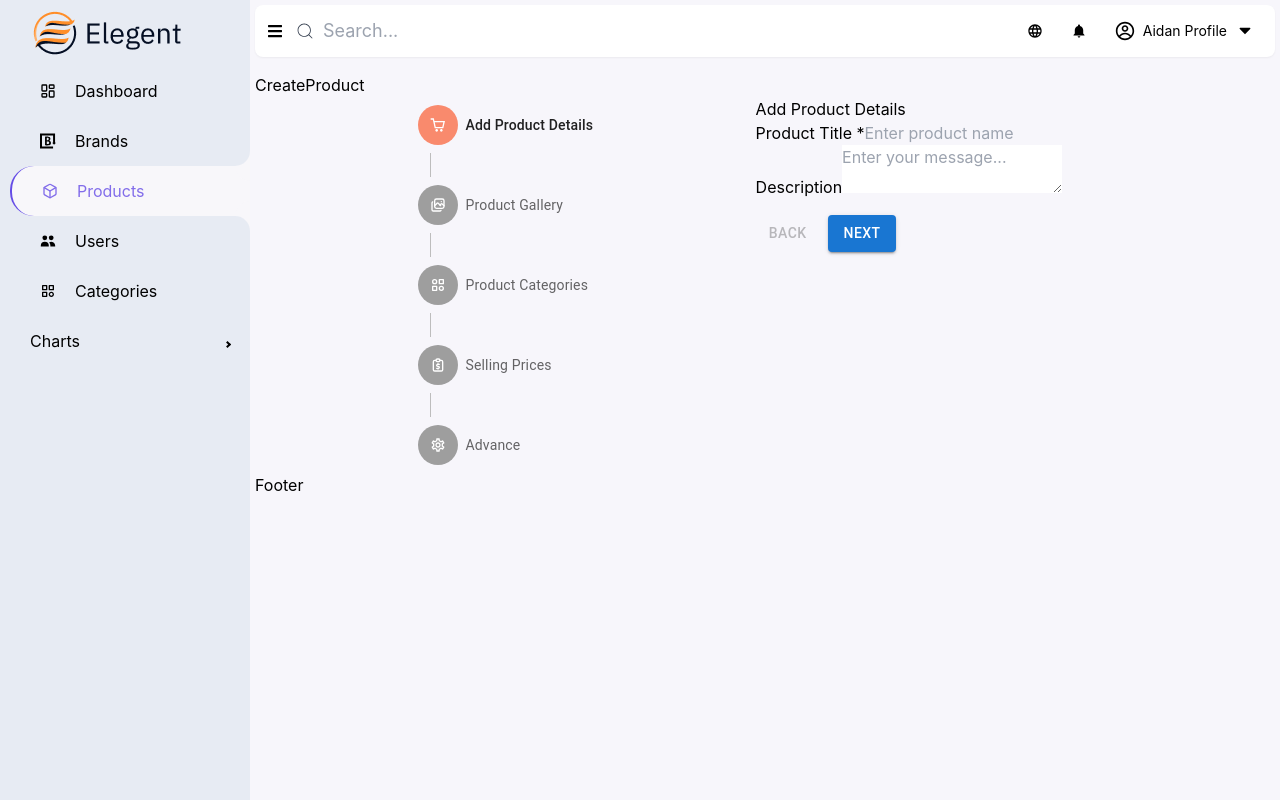
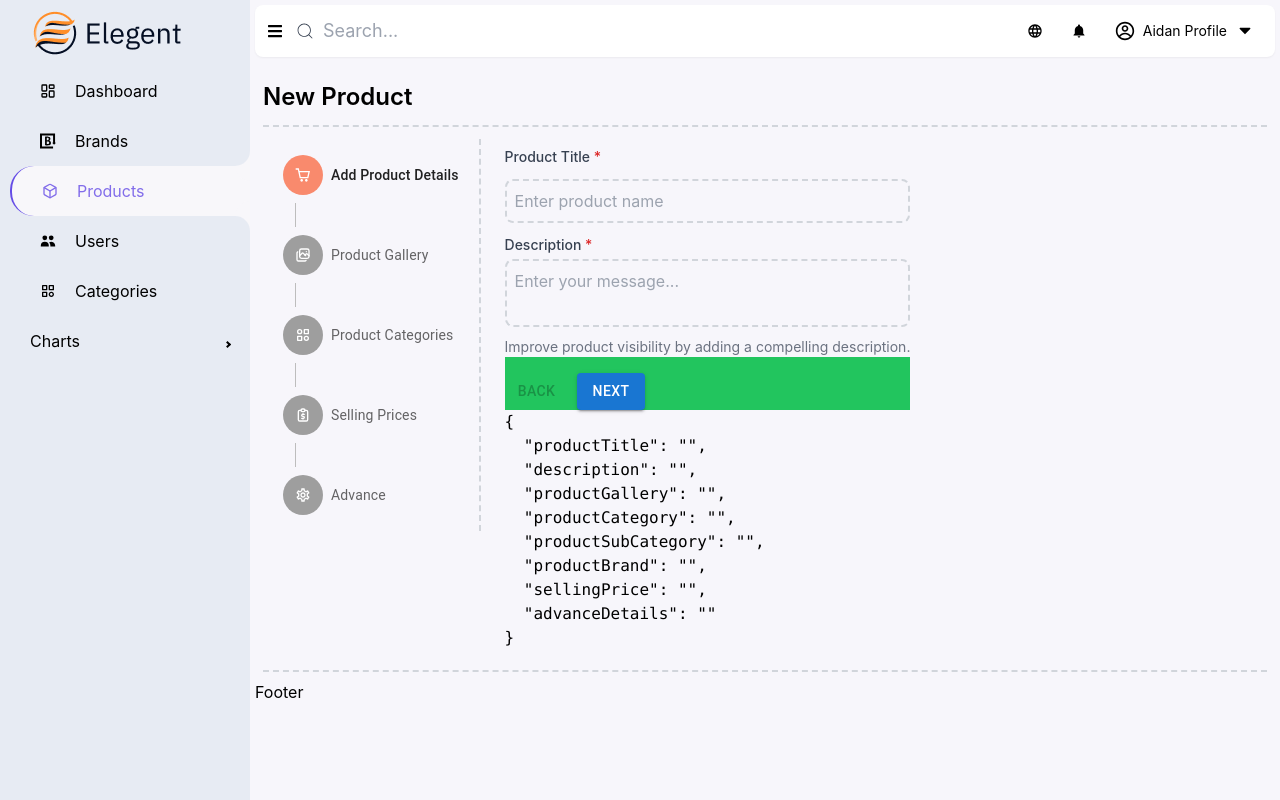
Before and after one commit to menna-ham/DashboardE-com, a React (Create React App) app: page /products/createProduct in a window 1280 px wide. Built offline with nearby package versions, Linux system fonts and the light colour scheme; sample sign-in values are in the browser's storage.

Commit message:
createproduct-stepperForm

```diff
--- a/src/Pages/Products/CreateProduct/CreateProduct.tsx
+++ b/src/Pages/Products/CreateProduct/CreateProduct.tsx
@@ -5,8 +5,8 @@ import StepperTest from './StepperTest.tsx';
 
 const CreateProduct = () => {
   return (
-    <div>
-      CreateProduct
+    <div className='p-2'>
+      <p className='text-2xl font-semibold pb-3'>New Product</p>
       <StepperTest/>
       {/* <StepperCom/> */}
     </div>
--- a/src/Pages/Products/CreateProduct/StepperTest.tsx
+++ b/src/Pages/Products/CreateProduct/StepperTest.tsx
@@ -1,20 +1,42 @@
-import React, { useState } from 'react'
-import { Stepper, Step, StepLabel, Button, Typography, StepIcon, Box } from '@mui/material';
+import React, { useState } from "react";
+import {
+  Stepper,
+  Step,
+  StepLabel,
+  Button,
+  Typography,
+  StepIcon,
+  Box,
+} from "@mui/material";
 import { CgFormatIndentIncrease, CgShoppingCart } from "react-icons/cg";
-import { TbLibraryPhoto,TbCategory2 ,TbReportMoney } from "react-icons/tb";
+import { TbLibraryPhoto, TbCategory2, TbReportMoney } from "react-icons/tb";
 import { MdOutlineSettings } from "react-icons/md";
-
+import * as Yup from "yup";
+import { Formik, Form, Field, ErrorMessage } from "formik";
 
 // https://blog.logrocket.com/add-stepper-components-react-app/
 
 const steps = [
-  { label: "Add Product Details", icon: CgShoppingCart  },
-  { label: "Product Gallery", icon: TbLibraryPhoto  },
-  { label: "Product Categories", icon: TbCategory2  },
+  { label: "Add Product Details", icon: CgShoppingCart },
+  { label: "Product Gallery", icon: TbLibraryPhoto },
+  { label: "Product Categories", icon: TbCategory2 },
   { label: "Selling Prices", icon: TbReportMoney },
-  { label: "Advance", icon: MdOutlineSettings  }
+  { label: "Advance", icon: MdOutlineSettings },
 ];
 
+// Validation schema for form fields
+const validationSchema = Yup.object({
+  productTitle: Yup.string().required("Product title is required"),
+  description: Yup.string().required("Description is required"),
+  productGallery: Yup.string().required("Product gallery is required"),
+  productCategory: Yup.string().required("Product category is required"),
+  productSubCategory: Yup.string().required("Product Subcategory is required"),
+  productBrand: Yup.string().required("Product Brand is required"),
+  sellingPrice: Yup.number()
+    .typeError("Price must be a number")
+    .required("Selling price is required"),
+  advanceDetails: Yup.string().required("Advance details are required"),
+});
 
 const StepperTest = () => {
   const [currentStep, setCurrentStep] = useState(0);
@@ -32,11 +54,11 @@ const StepperTest = () => {
   };
   const getIconColor = (index) => {
     if (index === currentStep) {
-      return '#F98A6D'; // Active step color
+      return "#F98A6D"; // Active step color
     } else if (index < currentStep) {
-      return '#544EAB'; // Completed step color
+      return "#544EAB"; // Completed step color
     } else {
-      return '#9e9e9e'; // Inactive step color
+      return "#9e9e9e"; // Inactive step color
     }
   };
 
@@ -44,18 +66,18 @@ const StepperTest = () => {
     return (
       <Box
         sx={{
-          width: '40px',
-          height: '40px',
-          borderRadius: '50%',
+          width: "40px",
+          height: "40px",
+          borderRadius: "50%",
           backgroundColor: getIconColor(index),
-          display: 'flex',
-          justifyContent: 'center',
-          alignItems: 'center',
-          color: 'white',
-          '&:hover': {
-            backgroundColor: '#ff9800', // Change color on hover
-            animation: 'spin 0.5s ease', // Shake on hover
-          }
+          display: "flex",
+          justifyContent: "center",
+          alignItems: "center",
+          color: "white",
+          "&:hover": {
+            backgroundColor: "#ff9800", // Change color on hover
+            animation: "spin 0.5s ease", // Shake on hover
+          },
         }}
       >
         <Icon />
@@ -66,12 +88,12 @@ const StepperTest = () => {
     return (
       <StepLabel
         sx={{
-          cursor: 'pointer',
-          transition: 'color 0.3s ease',
-          '&:hover': {
-            fontWeight:'bold !important',
-            color: 'red !important', // Change text color on hover
-
+          cursor: "pointer",
+          transition: "color 0.3s ease",
+          fontWeight: "semiBold !important",
+          "&:hover": {
+            fontWeight: "bold !important",
+            color: "red !important", // Change text color on hover
           },
         }}
         icon={renderStepIcon(step.icon, index)}
@@ -81,10 +103,27 @@ const StepperTest = () => {
     );
   };
 
+  // Initial form values for all steps
+  const initialValues = {
+    productTitle: "",
+    description: "",
+    productGallery: "",
+    productCategory: "",
+    productSubCategory: "",
+    productBrand: "",
+    sellingPrice: "",
+    advanceDetails: "",
+  };
+
+  const onSubmit = (values) => {
+    console.log("Form submitted:", values);
+    // Do something with the form data here, such as an API call
+  };
+
   return (
-    <div className='container flex flex-row justify-evenly'>
+    <div className="w-full py-3 flex flex-row  gap-3  border-t-2 border-b-2 border-gray-300 border-dashed">
       {/* Stepper Section */}
-      <div className="stepper">
+      <div className="stepper  py-2 px-5 self-start border-e-2 border-dashed border-gray-300">
         <Stepper activeStep={currentStep} orientation="vertical">
           {steps.map((step, index) => (
             <Step key={step.label}>
@@ -95,7 +134,15 @@ const StepperTest = () => {
         </Stepper>
       </div>
 
-      <div className="form-content">
+      {/* Formik form */}
+      <div className="form-content py-2 px-3">
+        <Formik
+          initialValues={initialValues}
+          validationSchema={validationSchema}
+          onSubmit={onSubmit}
+        >
+          {({ values }) => (
+            <Form>
               {currentStep === steps.length ? (
                 <div>
                   <Typography variant="h6">All steps completed</Typography>
@@ -103,9 +150,10 @@ const StepperTest = () => {
                 </div>
               ) : (
                 <div>
+                  {/* Render the form content based on the current step */}
                   <FormContent currentStep={currentStep} />
 
-            <div className="stepper-buttons">
+                  <div className="stepper-buttons bg-green-500 ">
                     <Button
                       disabled={currentStep === 0}
                       onClick={handleBack}
@@ -119,54 +167,191 @@ const StepperTest = () => {
                       onClick={handleNext}
                       sx={{ mt: 2 }}
                     >
-                {currentStep === steps.length - 1 ? 'Finish' : 'Next'}
+                      {currentStep === steps.length - 1 ? "Finish" : "Next"}
                     </Button>
                   </div>
                 </div>
               )}
+
+              {/* Debug: Show current form values */}
+              <pre>{JSON.stringify(values, null, 2)}</pre>
+            </Form>
+          )}
+        </Formik>
       </div>
-
-
     </div>
-  )
-}
+  );
+};
 
 const FormContent = ({ currentStep }) => {
   switch (currentStep) {
     case 0:
       return (
         <div>
-          <h2>Add Product Details</h2>
-          <form>
-            <div className="form-group">
-              <label htmlFor="productTitle">Product Title *</label>
-              <input type="text" id="productTitle" name="productTitle" placeholder="Enter product name" />
+          <div className="form-group flex flex-col gap-2 mb-3">
+            <label htmlFor="productTitle"  className="block mb-1 text-sm font-medium text-gray-700">
+              Product Title <span className="text-red-600">*</span>
+            </label>
+            <Field
+              type="text"
+              id="productTitle"
+              name="productTitle"
+              placeholder="Enter product name"
+              className="w-full border-2 border-gray-300 border-dashed rounded-lg p-2"
+            />
+            <ErrorMessage
+              name="productTitle"
+              component="div"
+              className="error"
+            />
           </div>
 
           <div className="form-group">
-              <label htmlFor="description">Description</label>
-              <textarea id="description" name="description" placeholder="Enter your message..."></textarea>
+            <label htmlFor="description" className="block mb-1 text-sm font-medium text-gray-700">Description <span className="text-red-600">*</span></label>
+            <Field
+              as="textarea"
+              id="description"
+              name="description"
+              placeholder="Enter your message..."
+              className="w-full p-2 border-2 border-gray-300 border-dashed rounded-lg focus:ring-0 focus:outline-none resize-none bg-transparent"
+
+            />
+            <ErrorMessage
+              name="description"
+              component="div"
+              className="text-red-600 text-sm mt-1"
+            />
+
+            {/* Help Text */}
+            <p className="text-sm text-gray-500 mt-1">
+              Improve product visibility by adding a compelling description.
+            </p>
           </div>
-          </form>
         </div>
       );
 
     case 1:
-      return <h2>Product Gallery</h2>;
+      return (
+        <div className="form-group">
+          <label htmlFor="productGallery"  className="block mb-1 text-sm font-medium text-gray-700">Product Gallery <span className="text-red-600">*</span></label>
+          <Field
+            type="text"
+            id="productGallery"
+            name="productGallery"
+            placeholder="Add product gallery"
+          />
+          <ErrorMessage
+            name="productGallery"
+            component="div"
+            className="error"
+          />
+        </div>
+      );
 
     case 2:
-      return <h2>Product Categories</h2>;
+      return (
+        <>
+          <div className="form-group">
+            <label htmlFor="productCategory"  className="block mb-1 text-sm font-medium text-gray-700">
+              Product Category <span className="text-red-600">*</span>
+            </label>
+            <Field
+              type="text"
+              id="productCategory"
+              name="productCategory"
+              placeholder="Enter product category"
+            />
+            <ErrorMessage
+              name="productCategory"
+              component="div"
+              className="error"
+            />
+          </div>
+
+          <div className="form-group">
+            <label htmlFor="productSubCategory"  className="block mb-1 text-sm font-medium text-gray-700">Product SubSubCategory <span className="text-red-600">*</span></label>
+            <Field
+              type="text"
+              id="productSubCategory"
+              name="productSubCategory"
+              placeholder="Enter product SubCategory"
+            />
+            <ErrorMessage
+              name="productSubCategory"
+              component="div"
+              className="error"
+            />
+          </div>
+
+          <div className="form-group">
+            <label htmlFor="ProductBrand"  className="block mb-1 text-sm font-medium text-gray-700">Product Brand <span className="text-red-600">*</span></label>
+            <Field
+              type="text"
+              id="ProductBrand"
+              name="ProductBrand"
+              placeholder="Enter product category"
+            />
+            <ErrorMessage
+              name="ProductBrand"
+              component="div"
+              className="error"
+            />
+          </div>
+        </>
+      );
 
     case 3:
-      return <h2>Selling Prices</h2>;
+      return (
+        <>
+          <div className="form-group">
+            <label htmlFor="sellingPrice"  className="block mb-1 text-sm font-medium text-gray-700">Selling Price <span className="text-red-600">*</span></label>
+            <Field
+              type="number"
+              id="sellingPrice"
+              name="sellingPrice"
+              placeholder="Enter selling price"
+            />
+            <ErrorMessage
+              name="sellingPrice"
+              component="div"
+              className="error"
+            />
+          </div>
+
+          <div className="form-group">
+            <label htmlFor="sellingPrice"  className="block mb-1 text-sm font-medium text-gray-700">Discount <span className="text-red-600">*</span></label>
+            <Field
+              type="number"
+              id="Discount"
+              name="Discount"
+              placeholder="Enter selling price"
+            />
+            <ErrorMessage name="Discount" component="div" className="error" />
+          </div>
+        </>
+      );
 
     case 4:
-      return <h2>Advance</h2>;
+      return (
+        <div className="form-group">
+          <label htmlFor="advanceDetails"  className="block mb-1 text-sm font-medium text-gray-700">Advance <span className="text-red-600">*</span></label>
+          <Field
+            type="text"
+            id="advanceDetails"
+            name="advanceDetails"
+            placeholder="Enter advance details"
+          />
+          <ErrorMessage
+            name="advanceDetails"
+            component="div"
+            className="error"
+          />
+        </div>
+      );
 
     default:
       return null;
   }
 };
 
-
-export default StepperTest
+export default StepperTest;
```
Lines whose indentation alone changed are shown as unchanged.
